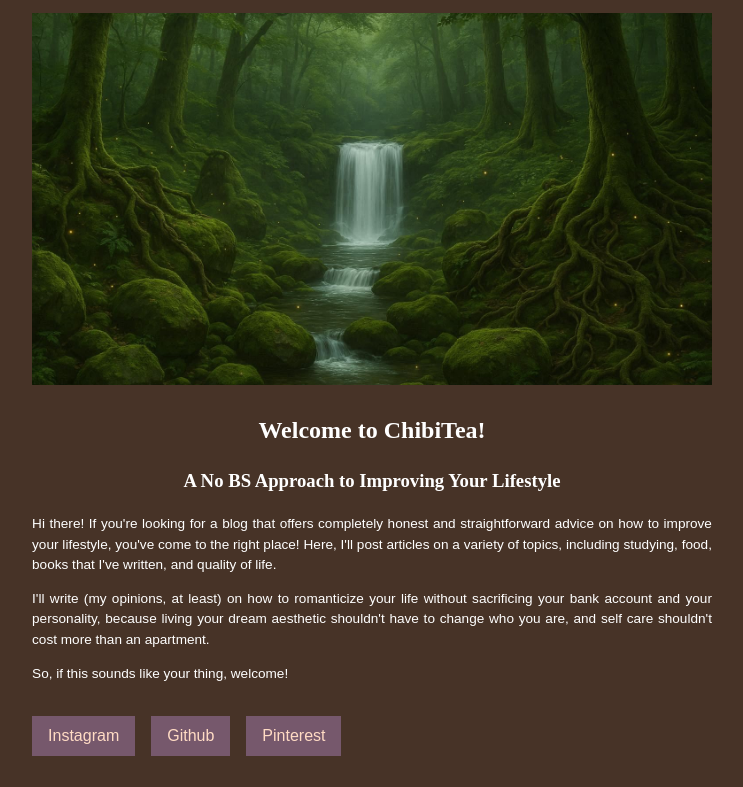
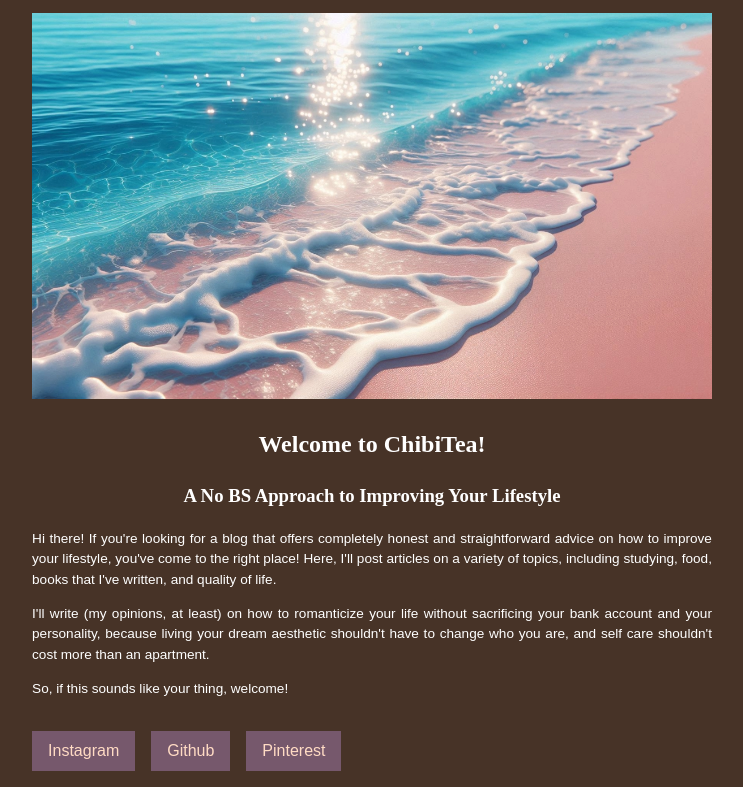
Before and after one commit to Chkiechai/astroWebsite, an Astro site: page / in a window 1280 px wide. Shown: the part 154-941 px from the top of the page, without its empty margins (268-1011 px from the left). Built offline with nearby package versions, Linux system fonts and the light colour scheme; Astro itself is replaced by a stand-in of ours.

Commit message:
ChangedBG

```diff
--- a/src/pages/index.astro
+++ b/src/pages/index.astro
@@ -3,7 +3,7 @@ import BaseLayout from '../layouts/BaseLayout.astro';
 const pageTitle = "Home";
 ---
 <BaseLayout pageTitle={pageTitle}>
-  <img src="/assets/BG.jpeg" width=100% alt="ChibiTea Home Pic" />
+  <img src="/assets/OceanBG.webp" width=100% alt="ChibiTea Home Pic" />
 
   <h2 class = "title">Welcome to ChibiTea!</h2>
   <h3 class = "lower-title">A No BS Approach to Improving Your Lifestyle</h3>
```
Also changed, not shown: public/assets/OceanBG.webp (added).
